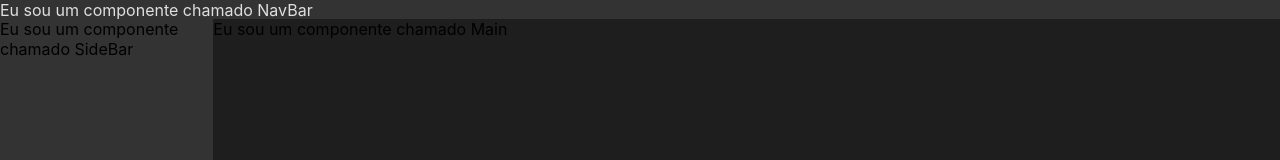
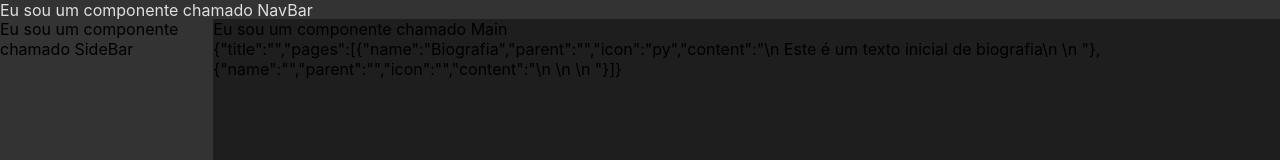
Before and after one commit to lguibr/a-nice-react-notebook, a React (Create React App) app: page / in a window 1280 px wide. Shown: the top 160 px of the page. Built offline with nearby package versions, Linux system fonts and the light colour scheme.

Commit message:
FEA : get data from data file

```diff
--- a/src/components/main/Main.js
+++ b/src/components/main/Main.js
@@ -1,11 +1,12 @@
 
 import React, { Component } from 'react';
 import './Main.scss';
+import Data from './../../data/Data.js' ;
 class Main extends Component {
     render() {
         return (
             <div className="Main">
-                <p>Eu sou um componente chamado Main</p>
+                <p>Eu sou um componente chamado Main<br />{JSON.stringify(Data)}</p>
             </div>
         );
     }
--- a/src/data/Data.js
+++ b/src/data/Data.js
@@ -1,4 +1,4 @@
-const data = {
+const Data = {
     title : "",
     pages : [
         {
```
